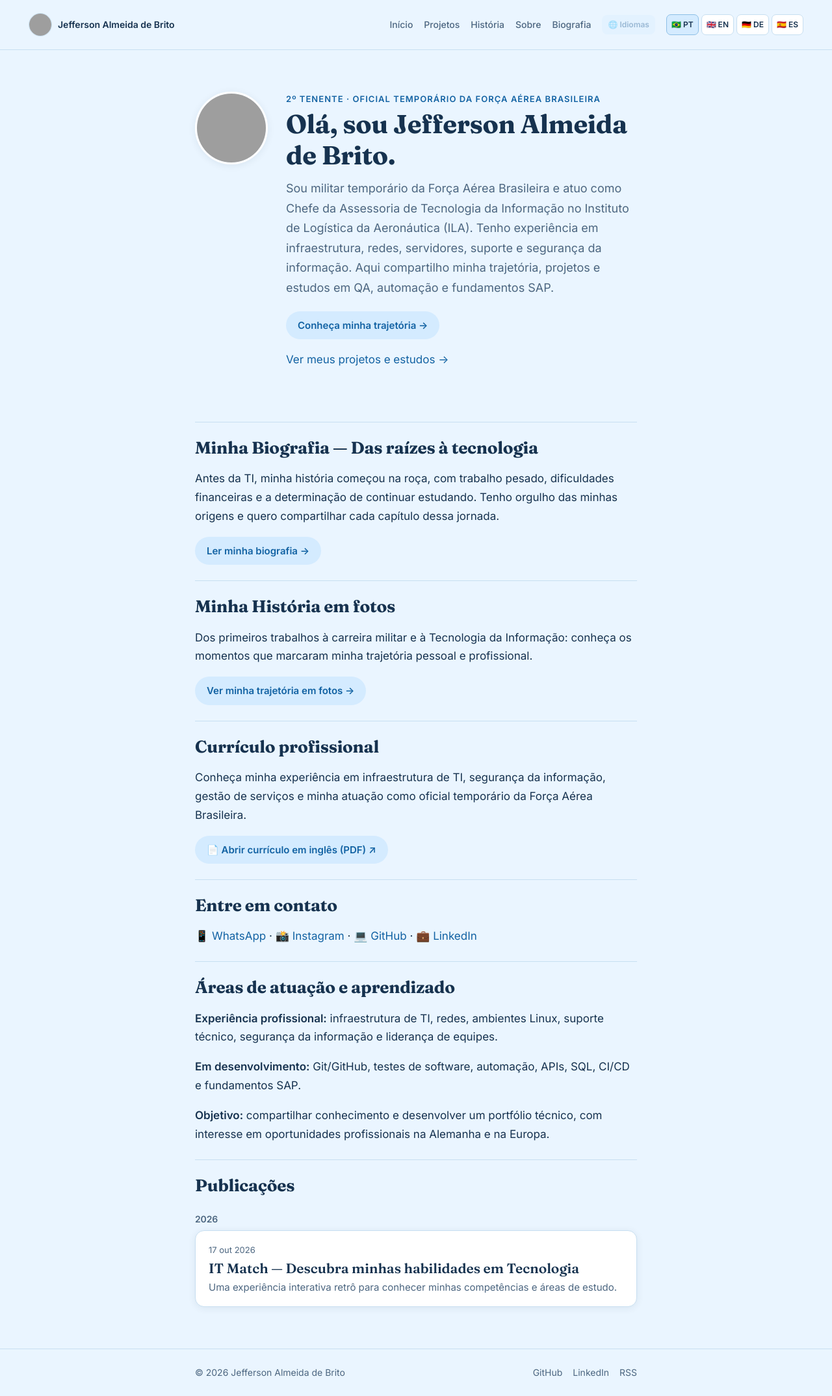
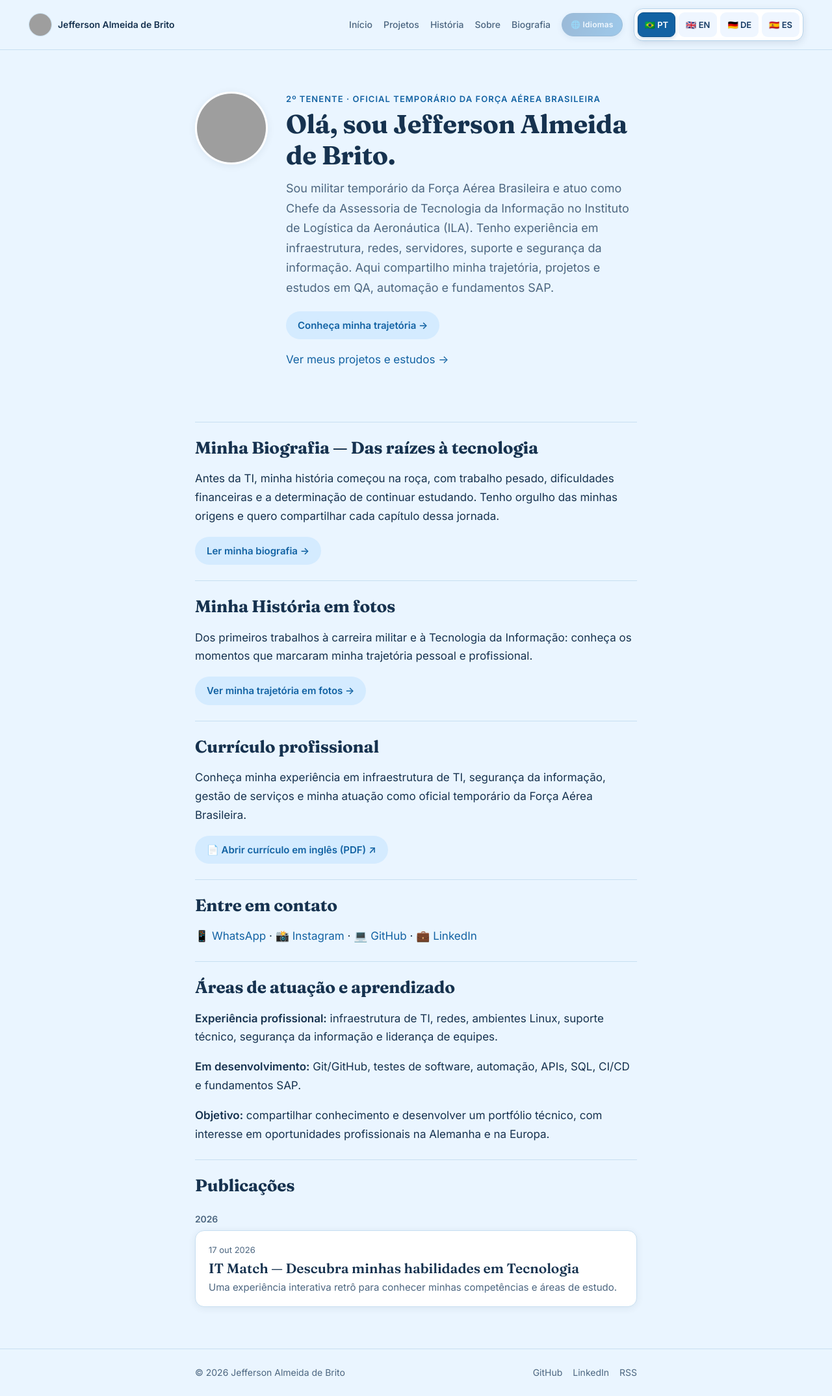
Before and after one commit to jeffersondk3/jeffersondk3.github.io, a Jekyll site: the page built from index.html, in a window 1280 px wide. Shown: the whole page at 65% size. Built offline with Jekyll 4.4.1, drawn with Linux system fonts in a browser that asks for light colours; grey boxes are pictures that could not be loaded.

Commit message:
Destaca legenda de idiomas com cores, bandeiras e botões elegantes

```diff
--- a/assets/css/style.css
+++ b/assets/css/style.css
@@ -221,3 +221,61 @@
   .site-header .language-switch a { padding: 5px 6px; font-size: 11px; }
 }
 @media (prefers-reduced-motion: reduce) { .site-header .language-hint { animation: none; } }
+
+
+/* Legenda de idiomas — destaque visual com cores e bandeiras */
+.site-header .language-hint {
+  display: inline-flex !important;
+  align-items: center;
+  background: linear-gradient(110deg,#0b4f90,#1479c6) !important;
+  color: #fff !important;
+  border: 1px solid #08518f;
+  box-shadow: 0 3px 10px rgba(11,79,144,.22);
+  border-radius: 999px;
+  padding: 7px 13px !important;
+  font-size: 12px !important;
+  font-weight: 800 !important;
+  letter-spacing: .02em;
+  animation: language-glow 3s ease-in-out infinite;
+}
+.site-header .language-switch {
+  display: inline-flex !important;
+  align-items: center;
+  padding: 5px !important;
+  gap: 5px !important;
+  background: #fff !important;
+  border: 1px solid #b6d4ec;
+  border-radius: 14px;
+  box-shadow: 0 3px 12px rgba(22,50,79,.12);
+}
+.site-header .language-switch a {
+  display: inline-flex !important;
+  align-items: center;
+  justify-content: center;
+  white-space: nowrap !important;
+  font-size: 13px !important;
+  font-weight: 800 !important;
+  padding: 7px 10px !important;
+  border-radius: 9px !important;
+  border: 1px solid transparent !important;
+  background: #eff6ff !important;
+  color: #163b63 !important;
+  box-shadow: none !important;
+  transition: transform .18s ease, background .18s ease, box-shadow .18s ease;
+}
+.site-header .language-switch a:hover {
+  transform: translateY(-2px);
+  background: #d6ebff !important;
+  box-shadow: 0 3px 8px rgba(18,98,163,.15) !important;
+}
+.site-header .language-switch a[aria-current="page"] {
+  background: #1262a3 !important;
+  color: #fff !important;
+  border-color: #0a4e88 !important;
+  box-shadow: 0 2px 6px rgba(18,98,163,.24) !important;
+}
+@media (max-width:600px) {
+  .site-header .language-hint { font-size: 11px !important; padding: 6px 10px !important; }
+  .site-header .language-switch a { font-size: 12px !important; padding: 6px 8px !important; }
+}
+@media (prefers-reduced-motion:reduce) { .site-header .language-hint { animation:none; } }
```
